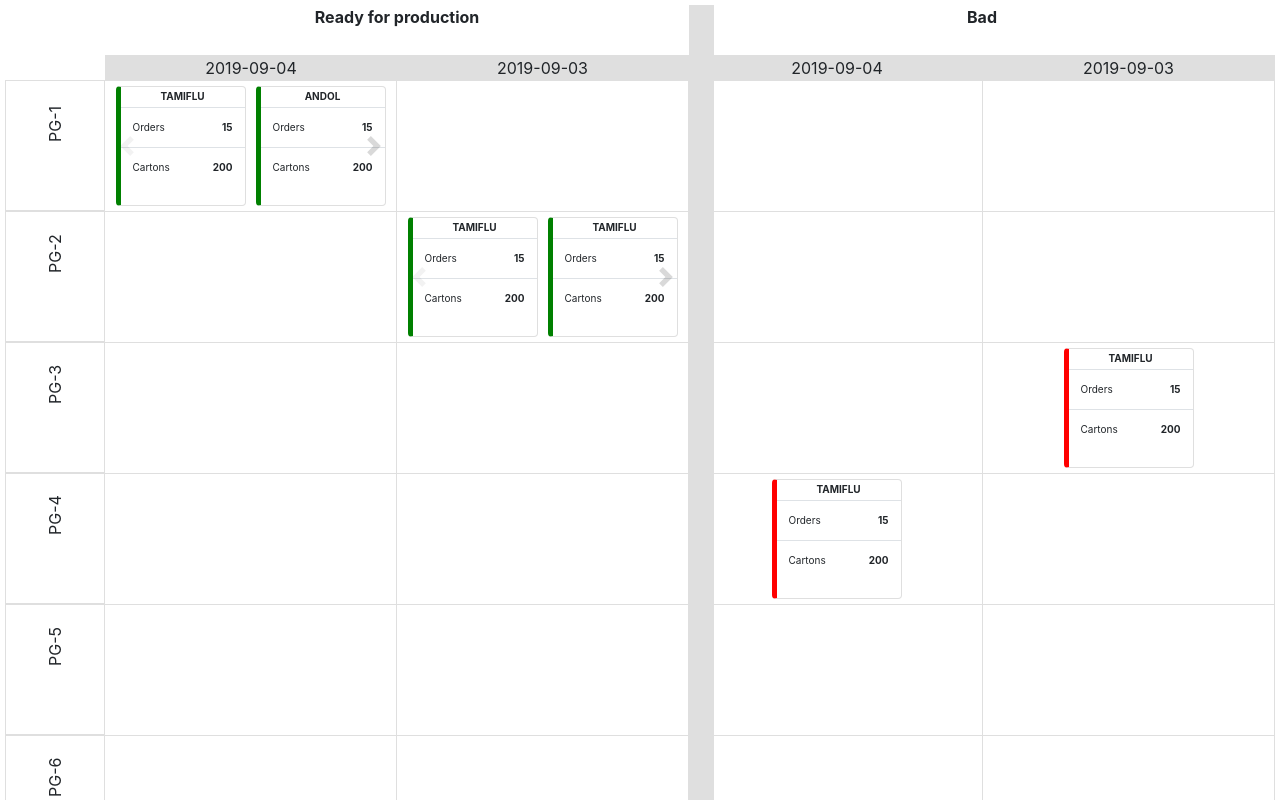
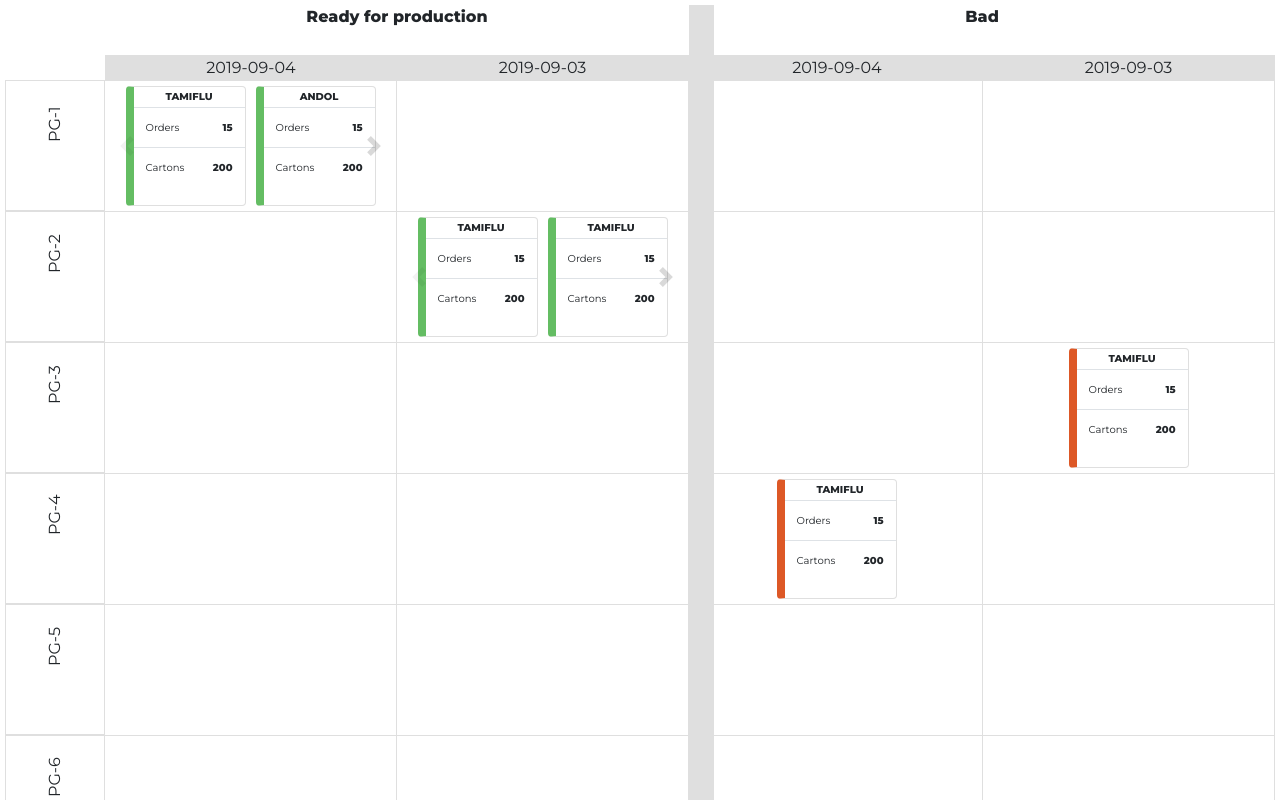
Before and after one commit to zeljkobajsanski/avor, a Vue app: page / in a window 1280 px wide. Shown: the top 800 px of the page. Built offline with nearby package versions, Linux system fonts and the light colour scheme.

Commit message:
Further refactorings

```diff
--- a/src/App.vue
+++ b/src/App.vue
@@ -185,6 +185,7 @@
 </script>
 
 <style>
+    @import url('https://fonts.googleapis.com/css?family=Montserrat:400,800&display=swap');
     #app {
         padding: 5px;
     }
@@ -251,4 +252,8 @@
         grid-row-start: 1;
         grid-row-end: -1;
     }
+
+    p, span, td {
+        font-family: 'Montserrat', sans-serif;
+    }
 </style>
--- a/src/components/Card.vue
+++ b/src/components/Card.vue
@@ -1,5 +1,5 @@
 <template>
-    <div class="card" :style="{'border-left-color': data.type === 'good' ? 'green' : 'red'}">
+    <div class="card" :style="{'border-left-color': data.type === 'good' ? '#64bd63' : '#dd5826'}">
         <p class="material">{{data.material}}</p>
         <table class="table">
             <tbody>
@@ -28,7 +28,7 @@
 <style scoped>
     .card {
         border: 1px solid #dfdfdf;
-        border-left-width: 5px;
+        border-left-width: 8px;
         display: flex;
         flex-direction: column;
         justify-content: space-evenly;
@@ -72,7 +72,7 @@
 
     @media (max-device-width: 1920px) {
         .card {
-            width: 130px;
+            width: 120px;
             height: 120px;
             margin: 5px;
             font-size: 10px;
--- a/src/components/Cell.vue
+++ b/src/components/Cell.vue
@@ -47,7 +47,6 @@
 
         get pages() {
             const numbersOfPages = Math.ceil(this.items.length / this.ITEMS_PER_PAGE);
-            console.log(numbersOfPages);
             const p = _.times(numbersOfPages, (i: number) => ({
                 page: i,
                 active: i === 0,
```
